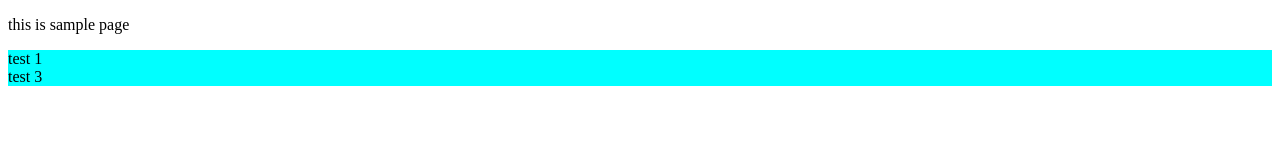
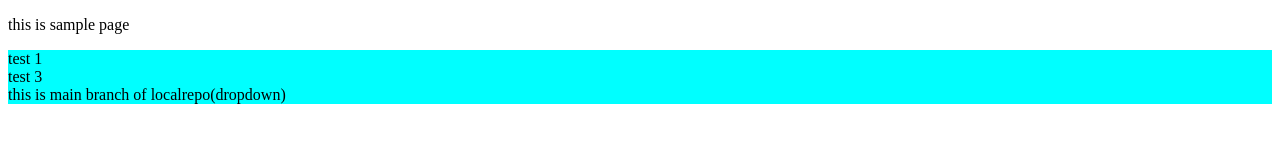
Before and after one commit to krrahu/documents, a plain HTML site: page index.html in a window 1280 px wide. Drawn offline with Linux system fonts and the light colour scheme.

Commit message:
to feature1 branch-add dropdow

```diff
--- a/index.html
+++ b/index.html
@@ -19,6 +19,7 @@
     <p>this is sample page</p>
     <div> test 1</div>
     <div>test 3</div>
+    <div>this is main branch of localrepo(dropdown)</div>
     <h2 style="background-color: rgb(55, 0, 255);">
 </body>
 
```
